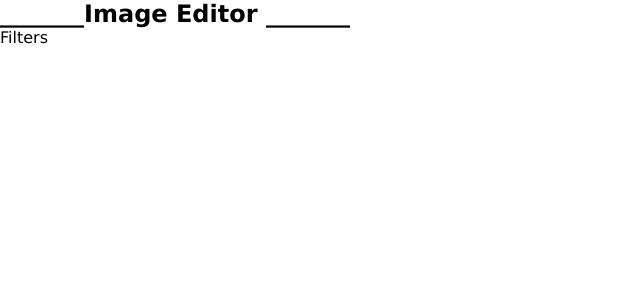
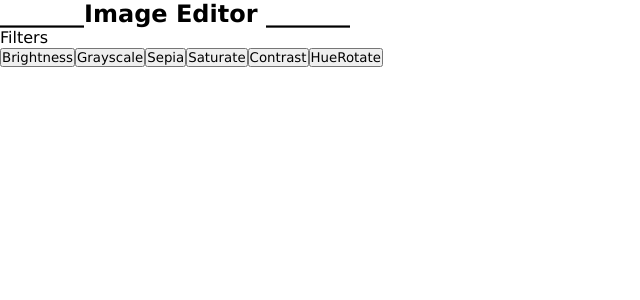
Before and after one commit to mdsoliman-byte/react-image-editor-app, a React (Create React App) app: page / in a window 1280 px wide. Shown: the top 300 px of the page, without its empty margins (0-640 px from the left). Built offline with nearby package versions, Linux system fonts and the light colour scheme.

Commit message:
added edit button from array

```diff
--- a/src/component/Main.jsx
+++ b/src/component/Main.jsx
@@ -6,23 +6,24 @@ const Main = () => {
       name: "Brightness",
     },
     {
-            name: "Brightness",
+      name: "Grayscale",
     },
     {
-            name: "Brightness",
+      name: "Sepia",
     },
     {
-            name: "Brightness",
+      name: "Saturate",
     },
     {
-            name: "Brightness",
+      name: "Contrast",
     },
     {
-            name: "Brightness",
+      name: "HueRotate",
     },
-    ]
+  ];
 
-  return <div className="image__editor">
+  return (
+    <div className="image__editor">
       <div className="card">
         <div className="card__header">
           <h2>_______Image Editor _______</h2>
@@ -33,14 +34,17 @@ const Main = () => {
               <div className="filter__section">
                 <span>Filters</span>
                 <div className="filter__key">
-
+                  {filterElement.map((element, index) => (
+                    <button key={index}>{element.name}</button>
+                  ))}
                 </div>
               </div>
             </div>
           </div>
         </div>
       </div>
-  </div>;
+    </div>
+  );
 };
 
 export default Main;
```
Lines whose indentation alone changed are shown as unchanged.
